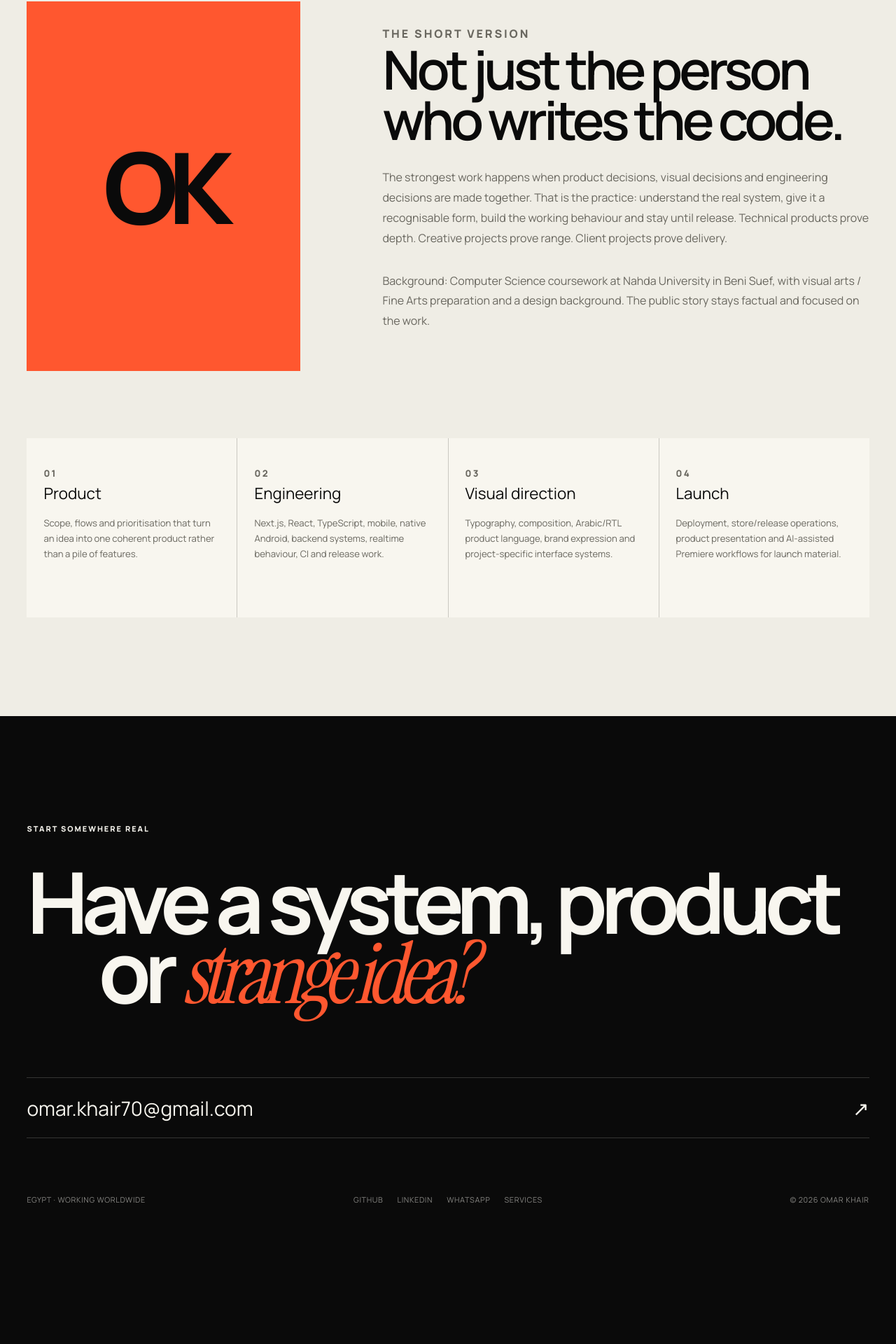
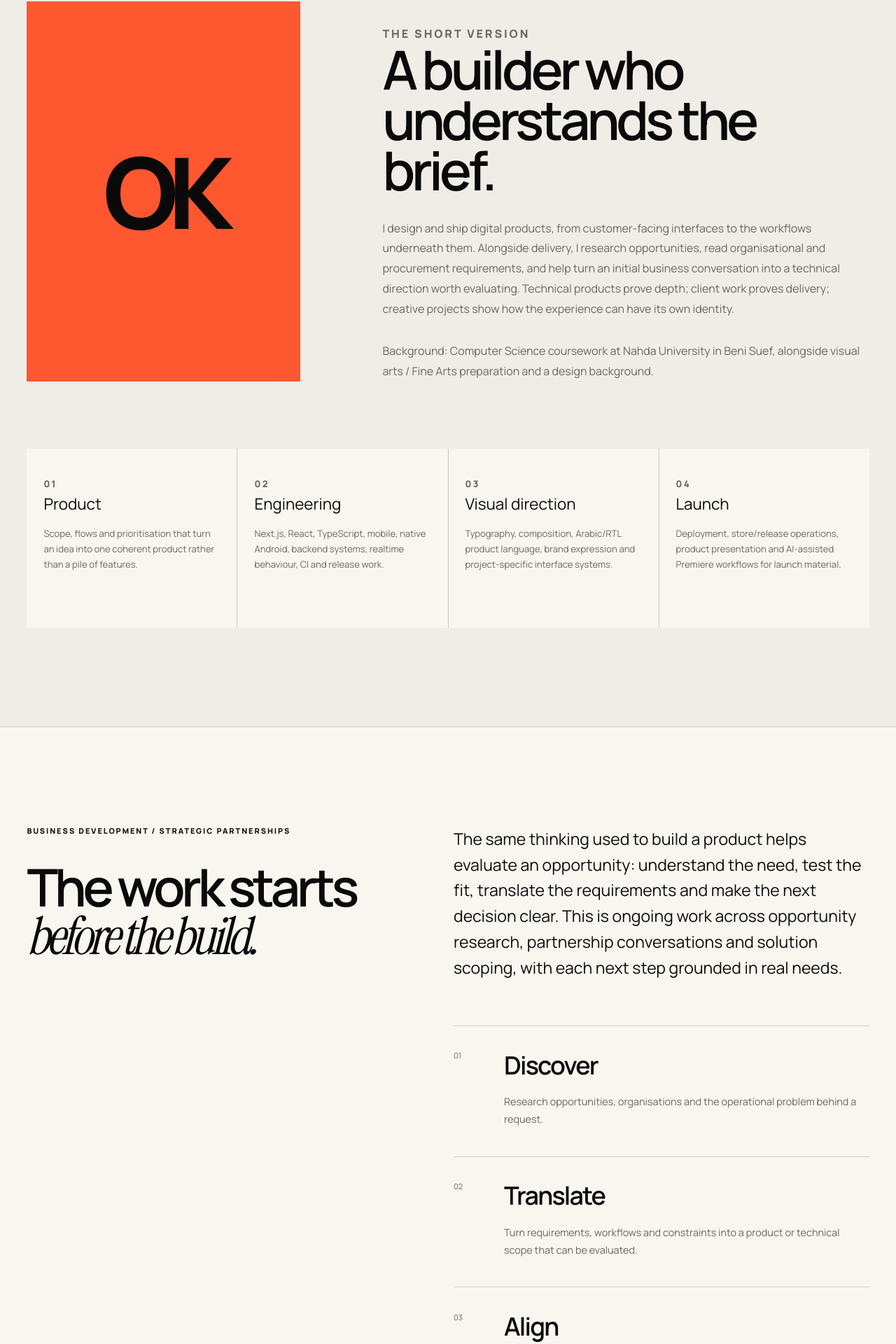
Before and after one commit to omarkhair70-droid/omar-khair-portfolio, a Next.js app: page /about in a window 1280 px wide. Shown: the part 838-2758 px from the top of the page at 70% size. Before the commit the page ends 2593 px from the top, so only its background shows below. Built offline with nearby package versions, Linux system fonts and the light colour scheme; no server answers.

Commit message:
Clarify product and strategic-partnership positioning
* Clarify product and partnership positioning across portfolio

* Refine partnership narrative for public About page

```diff
--- a/app/about/page.tsx
+++ b/app/about/page.tsx
@@ -2,7 +2,7 @@ import type { Metadata } from "next";
 
 export const metadata: Metadata = {
   title: "About",
-  description: "Omar Khair is a product builder and creative developer based in Egypt.",
+  description: "Omar Khair works across digital product engineering, business development, strategic partnerships and visual direction.",
   alternates: { canonical: "/about" }
 };
 
@@ -13,6 +13,12 @@ const lenses = [
   ["Launch", "Deployment, store/release operations, product presentation and AI-assisted Premiere workflows for launch material."]
 ];
 
+const opportunitySteps = [
+  ["Discover", "Research opportunities, organisations and the operational problem behind a request."],
+  ["Translate", "Turn requirements, workflows and constraints into a product or technical scope that can be evaluated."],
+  ["Align", "Connect commercial discussions with technical planning, delivery assumptions and practical next actions."]
+];
+
 export default function AboutPage() {
   return (
     <main id="main-content">
@@ -21,8 +27,8 @@ export default function AboutPage() {
           <p className="eyebrow" data-reveal>About / Practice</p>
           <h1 data-reveal>Built between <em>disciplines.</em></h1>
           <p className="page-hero__copy" data-reveal>
-            I am based in Egypt and build products end to end: product thinking, interface, web and mobile engineering,
-            business workflows, visual direction and the work required to put the result in front of people.
+            I build products and explore business opportunities across web, mobile and operational systems. My work
+            connects product thinking, engineering and visual direction with business development and strategic partnerships.
           </p>
         </div>
       </header>
@@ -33,15 +39,16 @@ export default function AboutPage() {
             <div className="about-intro__portrait" aria-label="Omar Khair initials" data-reveal>OK</div>
             <div className="about-intro__copy" data-reveal>
               <p className="eyebrow">The short version</p>
-              <h2>Not just the person who writes the code.</h2>
+              <h2>A builder who understands the brief.</h2>
               <p>
-                The strongest work happens when product decisions, visual decisions and engineering decisions are made together.
-                That is the practice: understand the real system, give it a recognisable form, build the working behaviour and stay
-                until release. Technical products prove depth. Creative projects prove range. Client projects prove delivery.
+                I design and ship digital products, from customer-facing interfaces to the workflows underneath them.
+                Alongside delivery, I research opportunities, read organisational and procurement requirements, and help turn
+                an initial business conversation into a technical direction worth evaluating. Technical products prove depth;
+                client work proves delivery; creative projects show how the experience can have its own identity.
               </p>
               <p>
-                Background: Computer Science coursework at Nahda University in Beni Suef, with visual arts / Fine Arts preparation
-                and a design background. The public story stays factual and focused on the work.
+                Background: Computer Science coursework at Nahda University in Beni Suef, alongside visual arts /
+                Fine Arts preparation and a design background.
               </p>
             </div>
           </div>
@@ -56,6 +63,33 @@ export default function AboutPage() {
           </div>
         </div>
       </section>
+
+      <section className="opportunity-practice section-pad" aria-labelledby="opportunity-title">
+        <div className="shell opportunity-practice__grid">
+          <div className="opportunity-practice__heading" data-reveal>
+            <p className="eyebrow">Business development / Strategic partnerships</p>
+            <h2 id="opportunity-title">The work starts <em>before the build.</em></h2>
+          </div>
+          <div className="opportunity-practice__detail" data-reveal>
+            <p className="opportunity-practice__lead">
+              The same thinking used to build a product helps evaluate an opportunity: understand the need, test the fit,
+              translate the requirements and make the next decision clear. This is ongoing work across opportunity
+              research, partnership conversations and solution scoping, with each next step grounded in real needs.
+            </p>
+            <div className="opportunity-practice__steps">
+              {opportunitySteps.map(([title, description], index) => (
+                <div className="opportunity-practice__step" key={title}>
+                  <span>0{index + 1}</span>
+                  <div>
+                    <h3>{title}</h3>
+                    <p>{description}</p>
+                  </div>
+                </div>
+              ))}
+            </div>
+          </div>
+        </div>
+      </section>
     </main>
   );
 }
--- a/app/globals.css
+++ b/app/globals.css
@@ -237,6 +237,20 @@ img { max-width: 100%; }
 .about-fact h3 { margin: 0; font-size: 1.4rem; }
 .about-fact p { margin: 1rem 0 0; color: var(--muted); font-size: 0.82rem; line-height: 1.65; }
 
+
+.opportunity-practice { border-top: 1px solid var(--line); background: var(--paper-bright); }
+.opportunity-practice__grid { display: grid; grid-template-columns: repeat(12, minmax(0, 1fr)); gap: 1rem; }
+.opportunity-practice__heading { grid-column: 1 / span 5; align-self: start; }
+.opportunity-practice__heading h2 { max-width: 11ch; margin: 2.5rem 0 0; font-size: clamp(3rem, 5.8vw, 6.7rem); font-weight: 570; letter-spacing: -0.07em; line-height: 0.92; }
+.opportunity-practice__heading em { font-family: var(--font-serif), Georgia, serif; font-weight: 400; }
+.opportunity-practice__detail { grid-column: 7 / -1; }
+.opportunity-practice__lead { max-width: 41rem; margin: 0 0 4rem; font-size: clamp(1.12rem, 1.8vw, 1.6rem); line-height: 1.6; }
+.opportunity-practice__step { display: grid; grid-template-columns: 3.5rem 1fr; gap: 1rem; border-top: 1px solid var(--line); padding-block: 1.8rem 2.5rem; }
+.opportunity-practice__step:last-child { border-bottom: 1px solid var(--line); }
+.opportunity-practice__step > span { padding-top: 0.35rem; color: var(--muted); font-size: 0.7rem; }
+.opportunity-practice__step h3 { margin: 0; font-size: clamp(1.5rem, 2.8vw, 2.7rem); font-weight: 570; letter-spacing: -0.05em; }
+.opportunity-practice__step p { max-width: 32rem; margin: 0.8rem 0 0; color: var(--muted); font-size: 0.9rem; line-height: 1.75; }
+
 .inquiry-form { display: grid; gap: 1rem; margin-top: 2rem; }
 .inquiry-form__grid { display: grid; grid-template-columns: repeat(2, 1fr); gap: 1rem; }
 .field label { display: block; font-size: 0.68rem; font-weight: 800; letter-spacing: 0.08em; text-transform: uppercase; }
@@ -339,6 +353,9 @@ img { max-width: 100%; }
   .about-intro__portrait { grid-column: 1 / -1; min-height: 24rem; }
   .about-intro__copy { grid-column: 1 / -1; margin-top: 3rem; }
   .about-facts { grid-template-columns: repeat(2, 1fr); }
+  .opportunity-practice__grid { grid-template-columns: repeat(4, minmax(0, 1fr)); }
+  .opportunity-practice__heading, .opportunity-practice__detail { grid-column: 1 / -1; }
+  .opportunity-practice__detail { margin-top: 4rem; }
   .contact-layout { grid-template-columns: repeat(4, 1fr); }
   .contact-methods, .contact-brief { grid-column: 1 / -1; }
   .contact-brief { margin-top: 6rem; }
@@ -367,6 +384,8 @@ img { max-width: 100%; }
   .mixed-shot { width: 100%; margin-bottom: 1.5rem; }
   .case-hero__meta span:nth-child(2) { display: none; }
   .about-facts { grid-template-columns: 1fr; }
+  .opportunity-practice__heading h2 { font-size: clamp(3rem, 12vw, 5rem); }
+  .opportunity-practice__step { grid-template-columns: 2.5rem 1fr; }
   .inquiry-form__grid { grid-template-columns: 1fr; }
   .contact-method { grid-template-columns: 2rem 1fr auto; }
   .contact-method > span:nth-child(3) { grid-column: 2 / -1; }
--- a/app/layout.tsx
+++ b/app/layout.tsx
@@ -7,7 +7,7 @@ import "./globals.css";
 const siteUrl = process.env.NEXT_PUBLIC_SITE_URL ?? "https://omar-khair-portfolio.vercel.app";
 const title = "Omar Khair — Product Builder | Web & Mobile";
 const description =
-  "Omar Khair builds websites, mobile products, ordering experiences, RFQ systems, dashboards, and business software — from product direction to deployment.";
+  "Omar Khair builds web and mobile products, business systems and digital experiences, with work spanning technical delivery, opportunity research and strategic partnerships.";
 
 export const metadata: Metadata = {
   metadataBase: new URL(siteUrl),
--- a/app/work/page.tsx
+++ b/app/work/page.tsx
@@ -21,8 +21,8 @@ export default function WorkPage() {
           <p className="eyebrow" data-reveal>Index / Selected work</p>
           <h1 data-reveal>Not one style.<br /><em>One point of view.</em></h1>
           <p className="page-hero__copy" data-reveal>
-            Products are organised by what they prove—not by the technology used to make them. Flagship systems show depth,
-            client work shows delivery, and creative work shows visual authorship.
+            Products are organised by what they prove, not just by the technologies used to make them. Flagship systems
+            demonstrate product and engineering depth, client work shows delivery, and creative work shows visual authorship.
           </p>
         </div>
       </header>
--- a/data/projects.ts
+++ b/data/projects.ts
@@ -43,7 +43,7 @@ export const projects: Project[] = [
     compactTitle: "HILTECH",
     lane: "flagship",
     category: "B2B product & business system",
-    status: "Verified public Next.js deployment",
+    status: "Live B2B product experience",
     year: "2026",
     role: "Product direction, interface design and full-stack delivery",
     lead:
@@ -427,7 +427,7 @@ export const projects: Project[] = [
     compactTitle: "Athr Studio",
     lane: "creative",
     category: "Origins / creative direction",
-    status: "Live origin work · visual review pending",
+    status: "Early creative study · live",
     year: "Earlier work",
     role: "Self-directed web, visual studies and motion-led presentation",
     lead: "An early studio identity kept as honest progression evidence for the visual practice behind the current systems.",
```
Also changed, not shown: app/page.tsx (+7 -7 lines), 2 other files (tests, documents, lock files or other folders).
